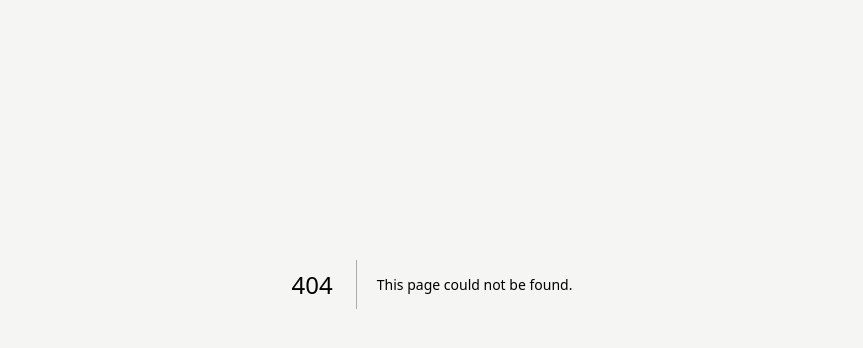
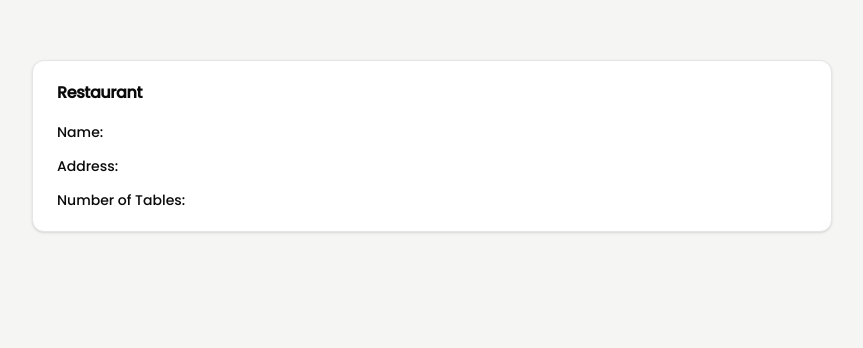
Before and after one commit to ronak-wani/Tables4u, a Next.js app: page /owners/NewRestaurant/EditRestaurant in a window 1280 px wide. Before the commit this address had no page. Shown: the part 116-464 px from the top of the page, without its empty margins (208-1071 px from the left). Built offline with nearby package versions, Linux system fonts and the light colour scheme.

Commit message:
EditRestaurant Page UI

```diff
--- a/package.json
+++ b/package.json
@@ -17,6 +17,7 @@
     "@radix-ui/react-icons": "^1.3.1",
     "@radix-ui/react-label": "^2.1.0",
     "@radix-ui/react-popover": "^1.1.2",
+    "@radix-ui/react-radio-group": "^1.2.1",
     "@radix-ui/react-select": "^2.1.2",
     "@radix-ui/react-slot": "^1.1.0",
     "axios": "^1.7.7",
--- /dev/null
+++ b/src/app/owners/NewRestaurant/EditRestaurant/page.tsx
@@ -0,0 +1,51 @@
+import React from 'react';
+import {Label} from "@/components/ui/label";
+import { Input } from "@/components/ui/input"
+import {Card, CardContent, CardHeader, CardTitle} from "@/components/ui/card";
+import {Select, SelectContent, SelectItem, SelectTrigger, SelectValue} from "@/components/ui/select";
+interface EditRestaurantPageProps {
+    params: { Name: string; Address: string; numberOfTables: number };
+}
+export default function EditRestaurantPage({ params }: EditRestaurantPageProps) {
+    const { Name, Address, numberOfTables } = params;
+    const tables = [];
+
+    for (let i = 1; i <= numberOfTables; i++) {
+        tables.push(
+            <div key={i} className="flex items-center space-x-2">
+                <Label htmlFor={`Table${i}Seats`} className="mr-5">Table {i}:</Label>
+                <Input
+                    type="number"
+                    id={`Table${i}Seats`}
+                    className="w-1/2"
+                    placeholder={`Enter number of seats for Table ${i}`}
+                    min={1}
+                    max={8}
+                />
+            </div>
+        );
+    }
+    return (
+        <>
+            <div className={`flex justify-center items-center h-full mt-44`}>
+                <Card className="w-[800px]">
+                    <CardHeader>
+                        <CardTitle>Restaurant</CardTitle>
+                    </CardHeader>
+                    <CardContent>
+                        <form>
+                            <div className="grid w-full items-center gap-4">
+                                <div className="flex flex-col space-y-5">
+                                    <Label>Name: {Name}</Label>
+                                    <Label>Address: {Address}</Label>
+                                    <Label>Number of Tables: {numberOfTables}</Label>
+                                    {tables}
+                                </div>
+                            </div>
+                        </form>
+                    </CardContent>
+                </Card>
+            </div>
+        </>
+    )
+};
--- a/src/app/owners/NewRestaurant/page.tsx
+++ b/src/app/owners/NewRestaurant/page.tsx
@@ -33,28 +33,16 @@ export default function createRestaurantPage() {
                                     <Label htmlFor="address">Address</Label>
                                     <Input id="address" placeholder="Restaurant Address"/>
                                     <Label htmlFor="numberOfTables">Number of Tables</Label>
-                                    <Select>
-                                        <SelectTrigger id="numberOfTables">
-                                            <SelectValue placeholder="Select"/>
-                                        </SelectTrigger>
-                                        <SelectContent position="popper">
-                                            <SelectItem value="1">1</SelectItem>
-                                            <SelectItem value="2">2</SelectItem>
-                                            <SelectItem value="3">3</SelectItem>
-                                            <SelectItem value="4">4</SelectItem>
-                                            <SelectItem value="5">5</SelectItem>
-                                            <SelectItem value="6">6</SelectItem>
-                                            <SelectItem value="7">7</SelectItem>
-                                            <SelectItem value="8">8</SelectItem>
-                                        </SelectContent>
-                                    </Select>
+                                    <Input type="number" id="numberOfTables" placeholder="Number of Tables"/>
                                 </div>
                             </div>
                         </form>
                     </CardContent>
                     <CardFooter className="flex justify-between">
                         <Button variant="outline">Cancel</Button>
-                        <Button>Create</Button>
+                        <Link href="/owners/NewRestaurant/EditRestaurant">
+                            <Button>Create</Button>
+                        </Link>
                     </CardFooter>
                 </Card>
             </div>
--- /dev/null
+++ b/src/components/ui/radio-group.tsx
@@ -0,0 +1,44 @@
+"use client"
+
+import * as React from "react"
+import * as RadioGroupPrimitive from "@radix-ui/react-radio-group"
+import { Circle } from "lucide-react"
+
+import { cn } from "@/lib/utils"
+
+const RadioGroup = React.forwardRef<
+  React.ElementRef<typeof RadioGroupPrimitive.Root>,
+  React.ComponentPropsWithoutRef<typeof RadioGroupPrimitive.Root>
+>(({ className, ...props }, ref) => {
+  return (
+    <RadioGroupPrimitive.Root
+      className={cn("grid gap-2", className)}
+      {...props}
+      ref={ref}
+    />
+  )
+})
+RadioGroup.displayName = RadioGroupPrimitive.Root.displayName
+
+const RadioGroupItem = React.forwardRef<
+  React.ElementRef<typeof RadioGroupPrimitive.Item>,
+  React.ComponentPropsWithoutRef<typeof RadioGroupPrimitive.Item>
+>(({ className, ...props }, ref) => {
+  return (
+    <RadioGroupPrimitive.Item
+      ref={ref}
+      className={cn(
+        "aspect-square h-4 w-4 rounded-full border border-primary text-primary shadow focus:outline-none focus-visible:ring-1 focus-visible:ring-ring disabled:cursor-not-allowed disabled:opacity-50",
+        className
+      )}
+      {...props}
+    >
+      <RadioGroupPrimitive.Indicator className="flex items-center justify-center">
+        <Circle className="h-3.5 w-3.5 fill-primary" />
+      </RadioGroupPrimitive.Indicator>
+    </RadioGroupPrimitive.Item>
+  )
+})
+RadioGroupItem.displayName = RadioGroupPrimitive.Item.displayName
+
+export { RadioGroup, RadioGroupItem }
```
Also changed, not shown: 1 other file (tests, documents, lock files or other folders).
